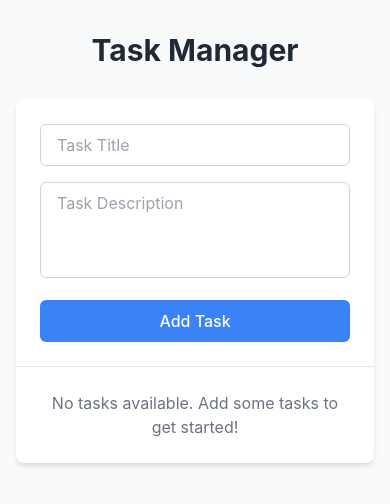
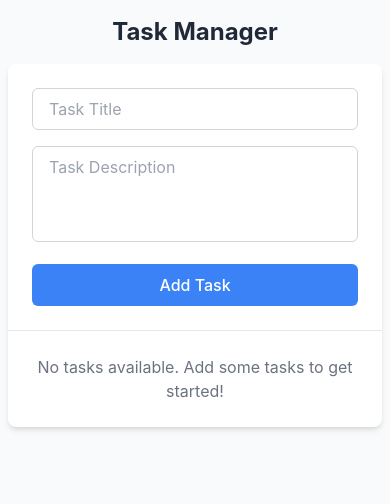
Before and after one commit to dcmalk/simple-task-tracker, a React (Vite) app: page / in a window 390 px wide. Shown: the top 504 px of the page. Built offline with nearby package versions, Linux system fonts and the light colour scheme.

Commit message:
style(layout): Add responsive container and spacing

```diff
--- a/src/App.tsx
+++ b/src/App.tsx
@@ -36,9 +36,9 @@ function App() {
   };
 
   return (
-    <div className="min-h-screen bg-gray-50 py-8">
-      <div className="max-w-2xl mx-auto px-4">
-        <h1 className="text-3xl font-bold mb-8 text-center text-gray-800">
+    <div className="min-h-screen bg-gray-50 py-4 sm:py-8">
+      <div className="max-w-2xl mx-auto px-2 sm:px-4">
+        <h1 className="text-2xl sm:text-3xl font-bold mb-4 sm:mb-8 text-center text-gray-800">
           Task Manager
         </h1>
         <div className="bg-white rounded-lg shadow-md">
```
